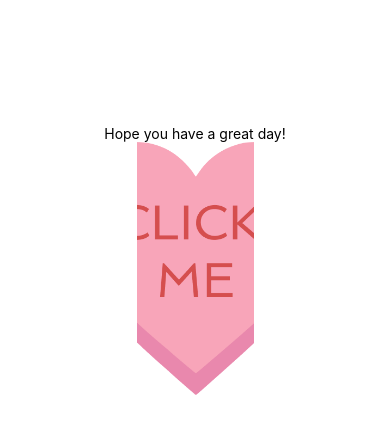
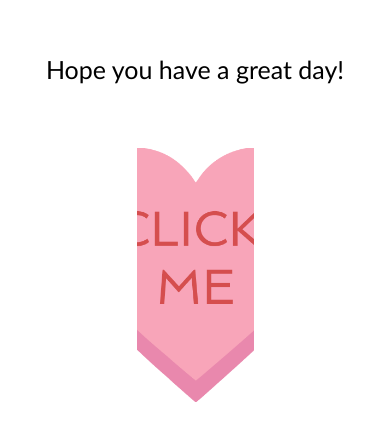
Before and after one commit to shirleywbi/Complimentinator, a React Native app: screen / in a window 390 px wide. Shown: the part 162-602 px from the top of the page. Built offline with nearby package versions, Linux system fonts and the light colour scheme.

Commit message:
style text

```diff
--- a/App.js
+++ b/App.js
@@ -20,7 +20,7 @@ export default function App() {
 
   return (
     <View style={styles.container}>
-      <Text>{compliment}</Text>
+      <Text style={styles.complimentText}>{compliment}</Text>
       <TouchableOpacity style={styles.buttonContainer} onPress={getCompliment}>
         <Image
           style={styles.heartButton}
@@ -40,8 +40,13 @@ const styles = StyleSheet.create({
     justifyContent: 'center',
   },
   buttonContainer: {
+    margin: '4rem',
     width: '30%',
     height: '30%',
+  },
+  complimentText: {
+    fontSize: '25px',
+    fontFamily: "'Trebuchet MS', sans-serif",
   },
   heartButton: {
     width: '100%',
```
